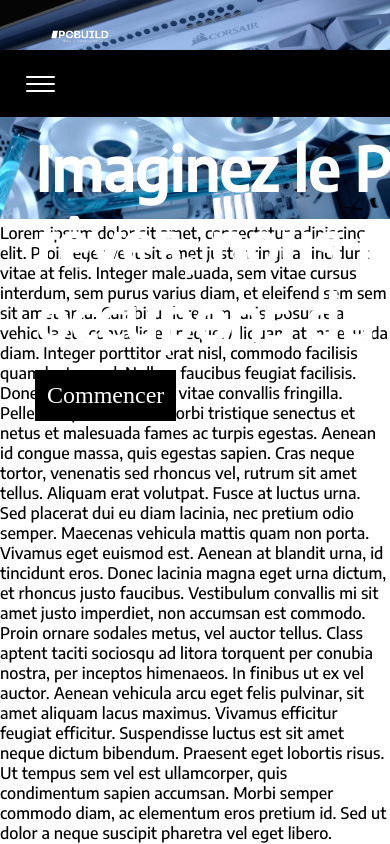
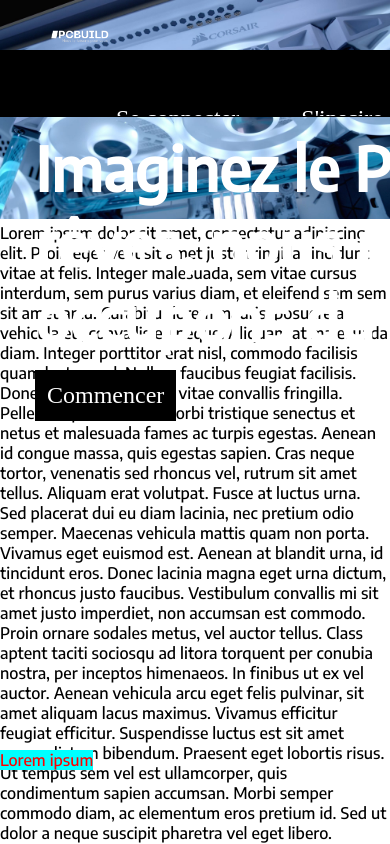
Before and after one commit to Biimoee/PCBUILD---Site-Internet, a plain HTML site: page index.html in a window 390 px wide. Shown: the top 844 px of the page. Drawn offline with Linux system fonts and the light colour scheme.

Commit message:
changements

```diff
--- a/design.css
+++ b/design.css
@@ -73,8 +73,11 @@ li a {
   transform: scaleX(1);
   transform-origin: bottom left;
 }
-  /*Version Mobile*/
+  /* MENU - Version Mobile*/
   @media screen and (max-width: 980px){
+    body {
+      margin, padding: 0;
+    }
     a {
       text-decoration: none;
       color: #1E1E23;
@@ -226,6 +229,19 @@ li a {
   padding-top: 70px;
   width: 600px;
 }
+@media screen and (max-width: 980px){
+  p#home-title {
+    margin, padding: 0;
+  }
+}
+
+.textecadre1 {
+  color:red;
+  position: absolute;
+  background-color: aqua;
+  padding, margin: 50px;
+  margin-top: 750px;
+}
 
 /*Bouton*/
 .button {
--- a/index.html
+++ b/index.html
@@ -16,10 +16,6 @@
             <div class="content">
                 <nav role="navigation">
                     <div id="menuToggle">
-                    <input type="checkbox" />
-                      <span></span>
-                      <span></span>
-                      <span></span>
                     <ul class="menu">
                       <li><a href="#" class="menu-button1" style="border: 2px solid black;" id="sinscrire">S'inscire</a></li>
                       <li><a href="#" class="menu-button2" style="border: 2px solid black;" id="seconnecter">Se connecter</a></li>
@@ -37,6 +33,7 @@
             <p id="home-title">Imaginez le PC de vos rêves, nous nous occupons du reste.</p>
             <a href="#" class="button">Commencer</a>
         </div>
+        <div class="textecadre1">Lorem ipsum</div>
         <img style="width:100%" src="img/imgaccueil.jpg" alt="Background"/>
             Lorem ipsum dolor sit amet, consectetur adipiscing elit. Proin eget velit sit amet justo fringilla tincidunt vitae at felis. Integer malesuada, sem vitae cursus interdum, sem purus varius diam, et eleifend sem sem sit amet arcu. Curabitur lorem mauris, posuere at vehicula eu, convallis eu neque. Aliquam at malesuada diam. Integer porttitor erat nisl, commodo facilisis quam luctus sed. Nullam faucibus feugiat facilisis. Donec sollicitudin ipsum vitae convallis fringilla. Pellentesque habitant morbi tristique senectus et netus et malesuada fames ac turpis egestas. Aenean id congue massa, quis egestas sapien. Cras neque tortor, venenatis sed rhoncus vel, rutrum sit amet tellus. Aliquam erat volutpat. Fusce at luctus urna. Sed placerat dui eu diam lacinia, nec pretium odio semper. Maecenas vehicula mattis quam non porta. Vivamus eget euismod est.
 
```
